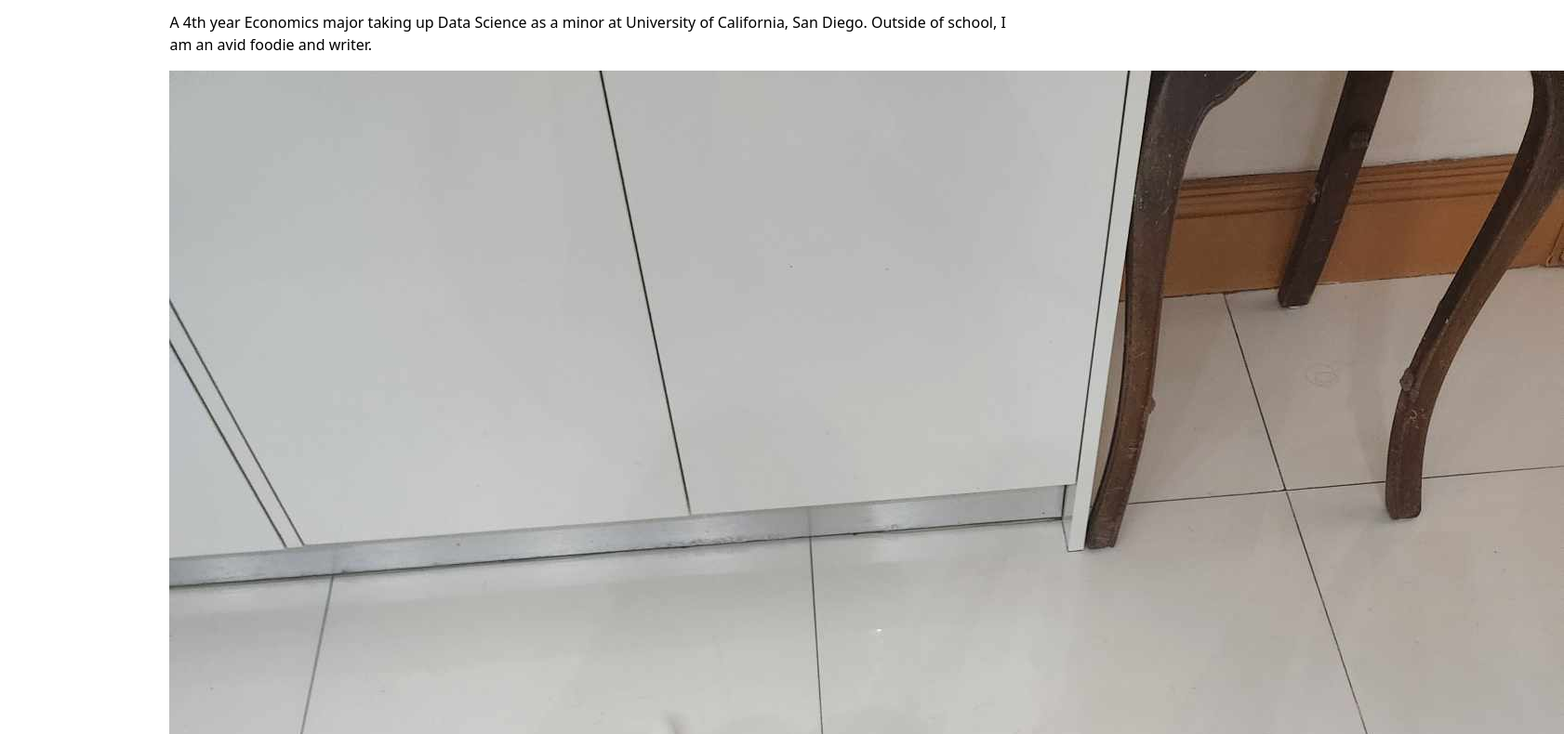
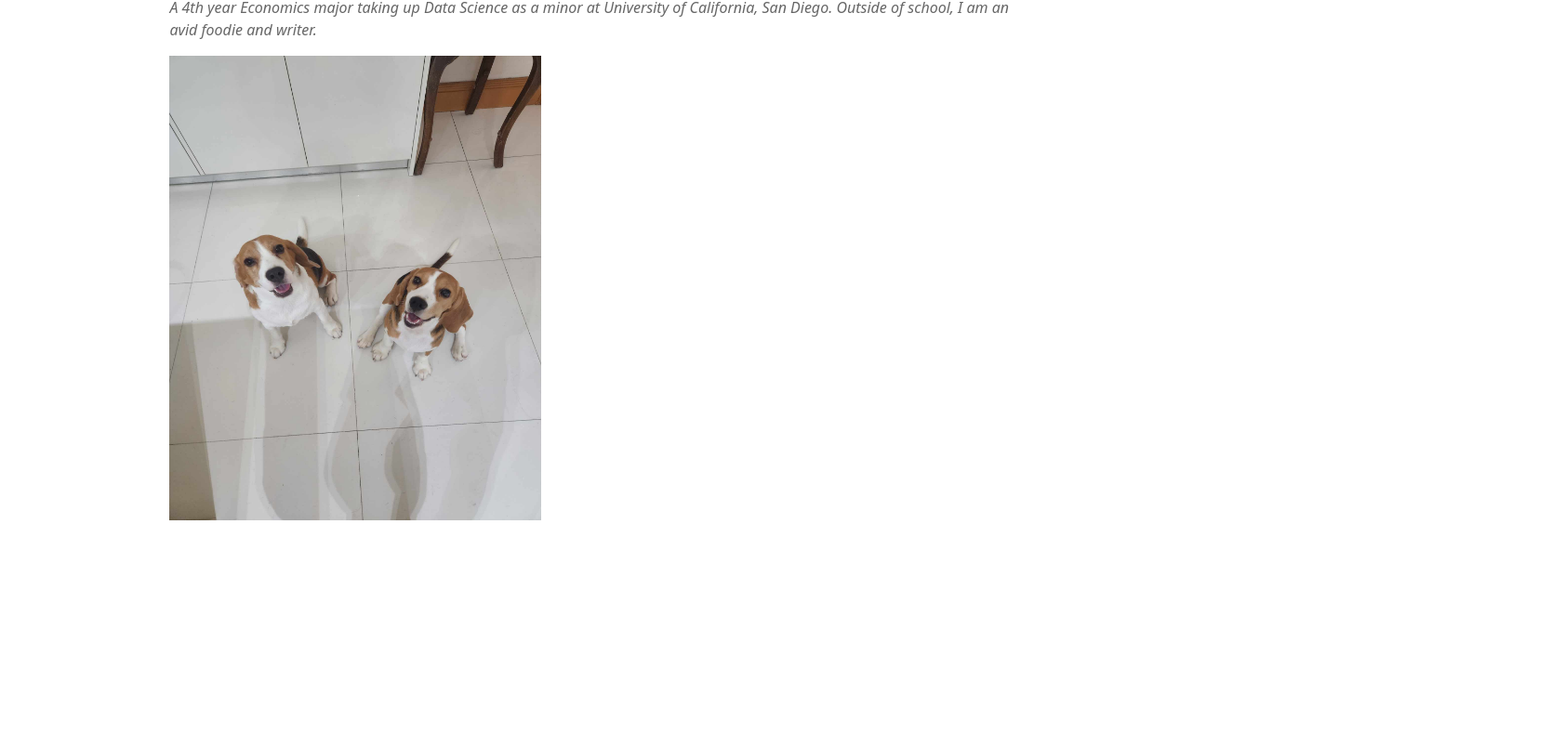
Before and after one commit to skvillamin/portfolio, a plain HTML site: page index.html in a window 1280 px wide. Shown: the part 181-971 px from the top of the page at 93% size, 1682 px wide, since content can reach past the window. After the commit the page ends 800 px from the top, so only its background shows below. Drawn offline with Linux system fonts and the light colour scheme.

Commit message:
Update index.html

```diff
--- a/index.html
+++ b/index.html
@@ -17,9 +17,9 @@
         </ul>
     </nav>
     <h1>Katelyn</h1>
-    <p>A 4th year Economics major taking up Data Science as a minor at University of California, San Diego.
+    <p class="subtext">A 4th year Economics major taking up Data Science as a minor at University of California, San Diego.
         Outside of school, I am an avid foodie and writer.
     </p>
-    <img src="images/473116539_464437716722982_8586184383917153241_n.jpg" alt="My dogs, two beagles, back in the Philippines."/>
+    <img src="images/473116539_464437716722982_8586184383917153241_n.jpg" width="400", height="500" alt="My dogs, two beagles, back in the Philippines."/>
 </body>
 </html>
```
